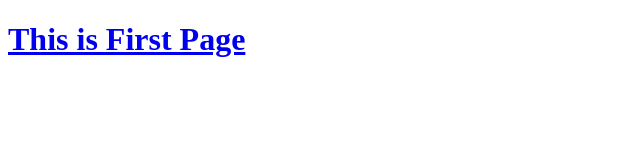
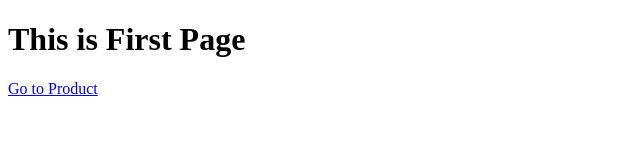
Before and after one commit to TPpomy/Leaning-NodeJS, a website: page webpages/index.html in a window 1280 px wide. Shown: the whole page, without its empty margins (0-640 px from the left). Drawn offline with Linux system fonts and the light colour scheme.

Commit message:
Update 04-01-2565

```diff
--- a/Myfs.js
+++ b/Myfs.js
@@ -1,7 +1,6 @@
 const fs = require("fs");
 //readflie
 const data = fs.readFileSync("myflie/data.txt", "utf8");
-
 console.log(data);
 //writeflie
 
--- a/webpages/index.html
+++ b/webpages/index.html
@@ -7,6 +7,7 @@
     <title>First Page</title>
   </head>
   <body>
-    <a href="/"><h1>This is First Page</h1></a>
+    <h1>This is First Page</h1>
+    <a href="/product" target="_blank"> Go to Product </a>
   </body>
 </html>
```
Also changed, not shown: webpages/product.html (+2 -1 lines).
